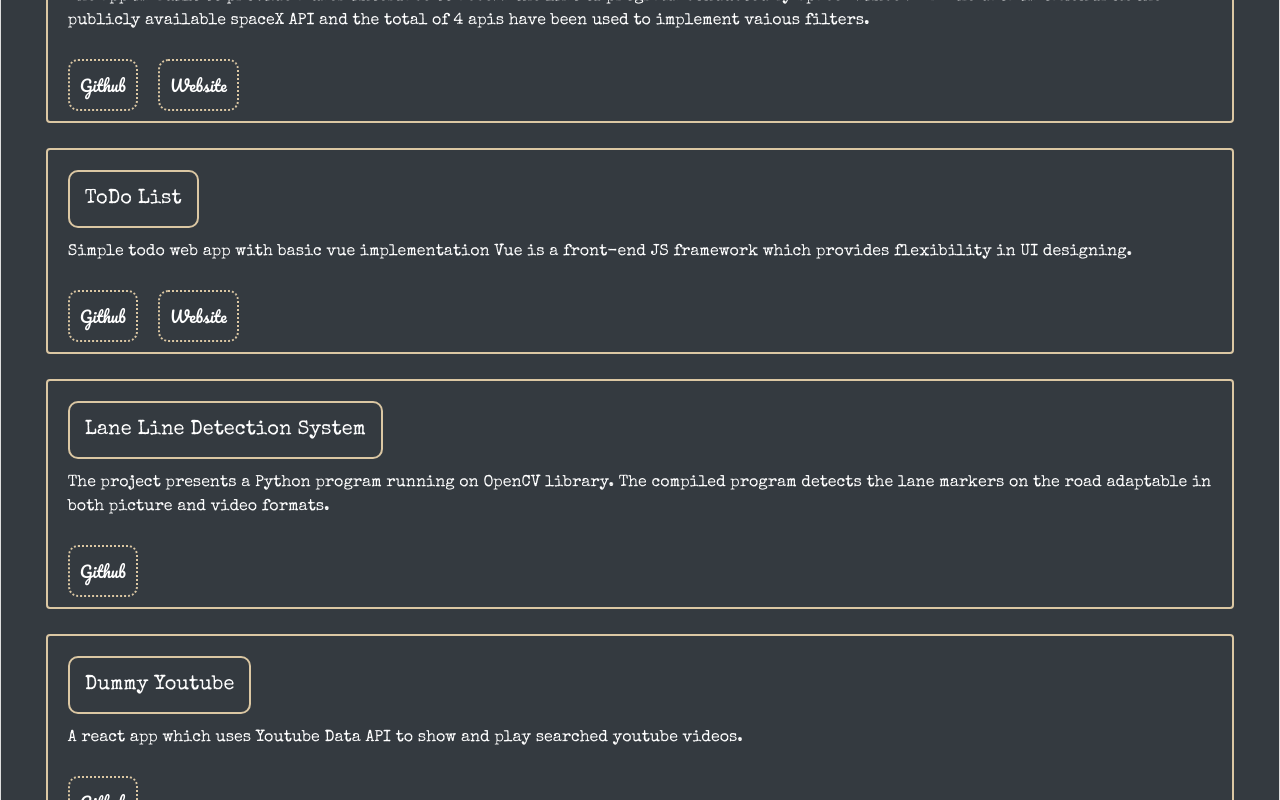
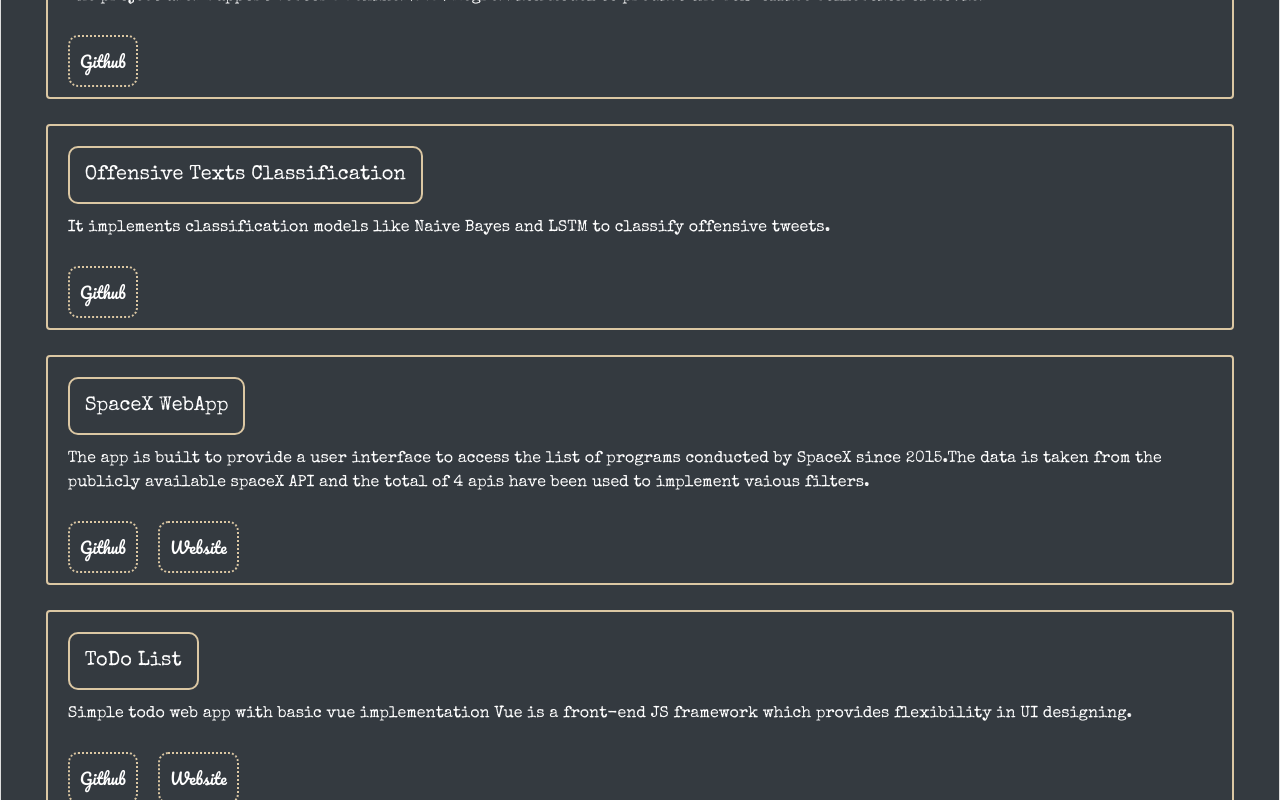
Before and after one commit to jaissugam/jaissugam.github.io, a React (Create React App) app: page / in a window 1280 px wide. Shown: the part 1000-1800 px from the top of the page. Built offline with nearby package versions, Linux system fonts and the light colour scheme; a web font is replaced by a local one.

Commit message:
Projects updated

```diff
--- a/src/components/Projects.js
+++ b/src/components/Projects.js
@@ -7,6 +7,14 @@ const Projects=()=>{
         <Card className="projects">
             <Card.Header as="h5" style={{textAlign:'center'}}>Mapping the skills to use</Card.Header>
             <Card.Body style={{backgroundColor:"#343a40"}}>
+            <Project
+                title='Movie Box Office Prediction'
+                gitlink='https://github.com/jaissugam/Movie-Box-Office-Prediction-using-SVM'
+                info='The project uses Support Vector Machines(SVM) Regression model to predict the box-office collection of movies.'></Project>
+                <Project
+                title='Offensive Texts Classification'
+                gitlink='https://github.com/jaissugam/Offensive-Text-Identification'
+                info='It implements classification models like Naive Bayes and LSTM to classify offensive tweets.'></Project>
                 <Project
                 pic={spacex}
                 title='SpaceX WebApp'
@@ -23,10 +31,6 @@ const Projects=()=>{
                 gitlink='https://github.com/jaissugam/Lane-Line-Detection'
                 info='The project presents a Python program running on OpenCV library. The compiled program detects the lane markers on the road adaptable in both picture and video formats.'></Project>
                 <Project
-                title='Dummy Youtube'
-                gitlink='https://github.com/jaissugam/Dummy_youtube'
-                info='A react app which uses Youtube Data API to show and play searched youtube videos.'></Project>
-                <Project
                 title='Optimized CPU scheduling algorithm'
                 gitlink='https://github.com/jaissugam/Mini-Projects-collection/tree/master/Optimized%20CPU%20Scheduling'
                 info='The proposed algorithm for real time systems is a combination of priority and round-robin CPU scheduling algorithms. It combines the merits of round robin, like elimination of starvation, and priority scheduling.'></Project>
```
